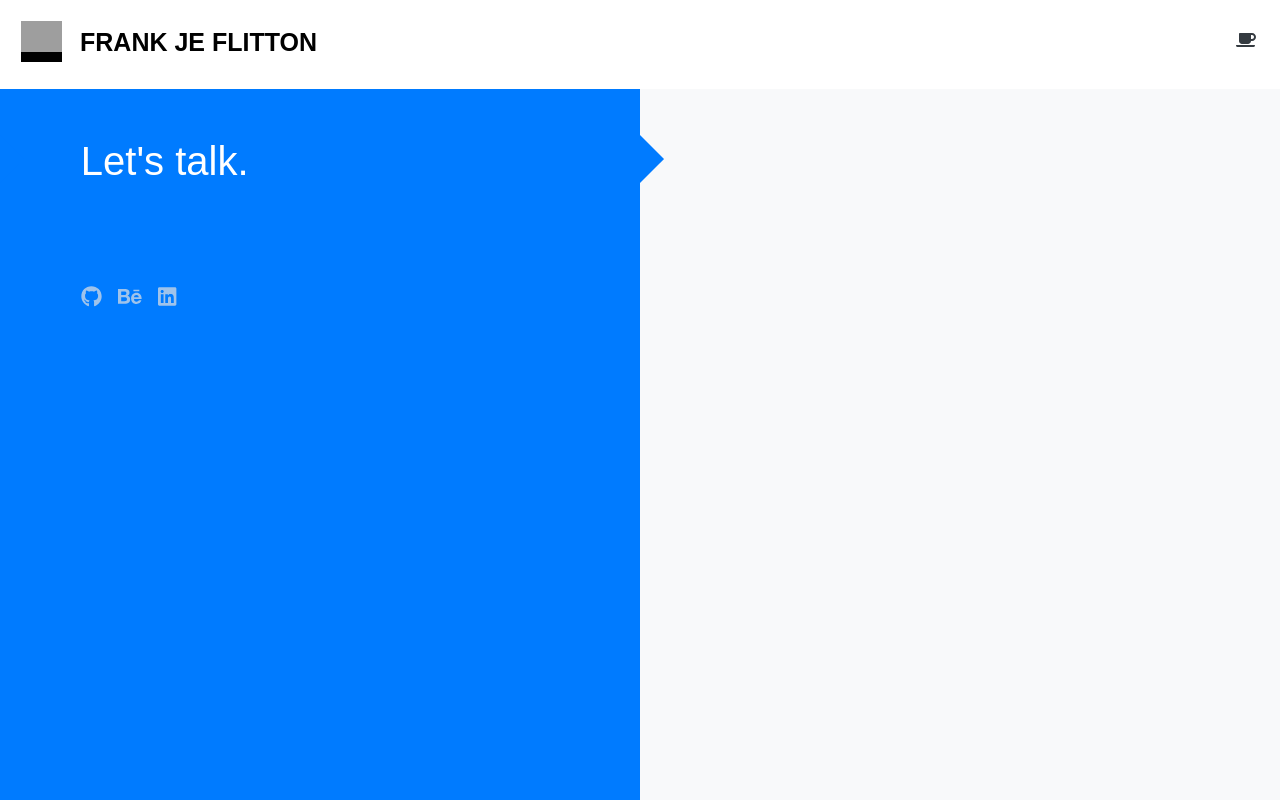
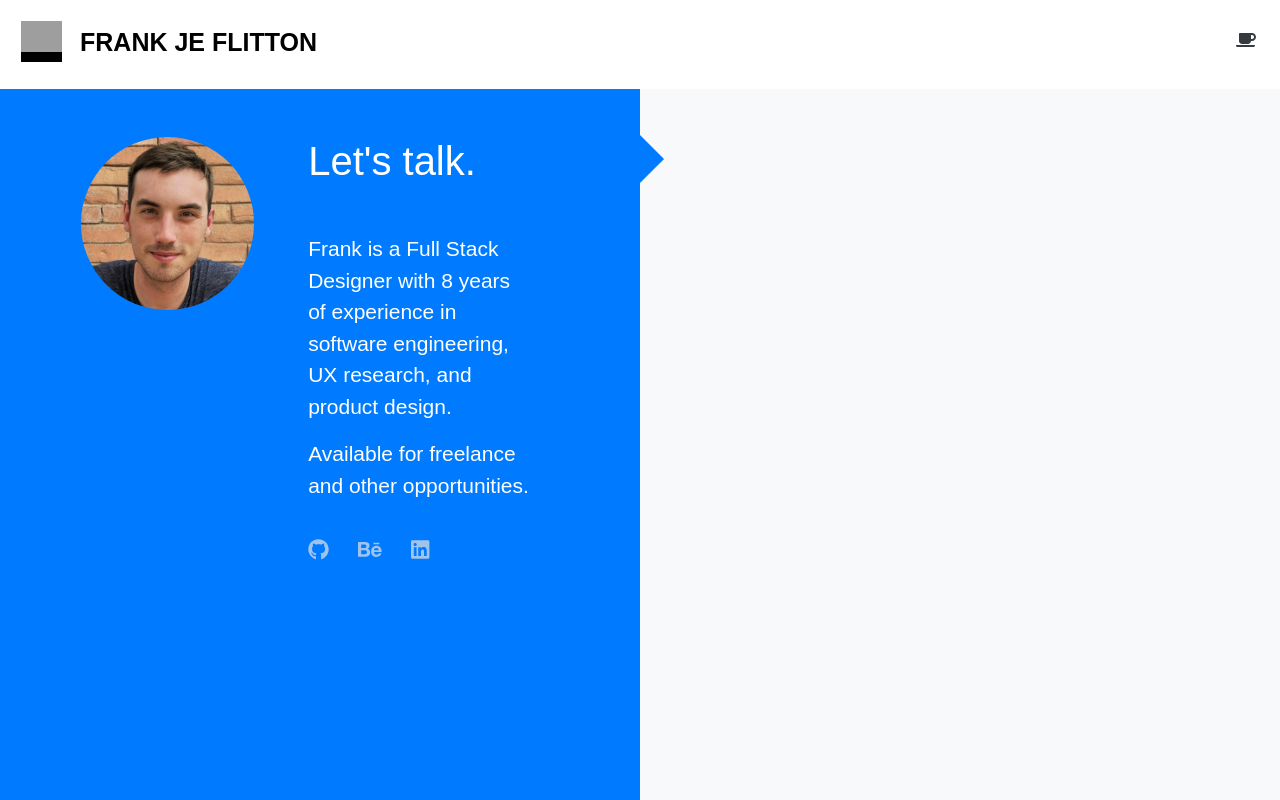
Before and after one commit to FrankFlitton/Personal-Website, a Vue app in the folder frontend/: page /contact in a window 1280 px wide. Built offline with nearby package versions, Linux system fonts and the light colour scheme; grey boxes are pictures that could not be loaded; what Vee-Validate, v-img would draw is missing.

Commit message:
Add image to contact

```diff
--- a/frontend/src/components/pages/Contact.vue
+++ b/frontend/src/components/pages/Contact.vue
@@ -10,13 +10,39 @@
           <b-container>
             <b-row>
               <b-col
-                md="10"
-                offset-md="1"
-                class="pt-5 pb-5 h-100"
+                cols="6"
+                sm="4"
+                md="6"
+                lg="4"
+                offset-md="3"
+                offset-lg="1"
+                class="pt-5 h-100 text-center"
+              >
+                <img
+                  class="rounded-circle"
+                  src="/static/img/fflitton-headshot-2018-web.jpg"
+                  alt="Photo of Frank"
+                />
+              </b-col>
+              <b-col
+                cols="6"
+                sm="8"
+                md="12"
+                lg="5"
+                offset-lg="0"
+                class="pt-5 pt-md-0 pt-lg-5 pb-5 h-100 ml-md-4 mt-3 mt-sm-0"
               >
                 <h1 class="mb-5">
                   Let's talk.
                 </h1>
+                <p class="d-sm-block d-none">
+                  Frank is a Full Stack Designer with 8 years
+                  of experience in software engineering, UX
+                  research, and product design.
+                </p>
+                <p class="d-sm-block d-none mb-5">
+                  Available for freelance and other opportunities.
+                </p>
                 <p class="icons">
                   <a href="https://www.github.com/frankflitton" target="_blank">
                     <font-awesome-icon :icon="['fab', 'github']" />
@@ -89,8 +115,9 @@ export default {
     overflow: hidden;
     &.mobile-small {
       @media(max-width:767px){
-          min-height: 13em;
-          height: 13em;
+      }
+      @media(max-width:767px){
+        min-height: 14em;
       }
     }
     @media(min-width:768px){
@@ -114,6 +141,8 @@ export default {
     .icons {
       position: absolute;
       top: 100%;
+      margin-top: -3em;
+      letter-spacing: 0.3em;
     }
   }
 }
```
Also changed, not shown: frontend/static/img/fflitton-headshot-2018-web.jpg (added). Lines whose indentation alone changed are shown as unchanged.
